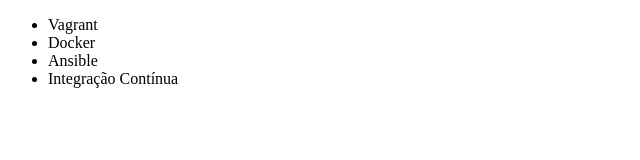
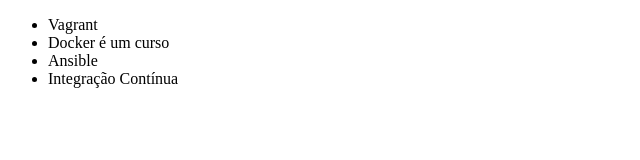
Before and after one commit to Sillascs/Aula-Git-Alura, a plain HTML site: page index.html in a window 1280 px wide. Shown: the full height of the page, 0-640 px from the left. Drawn offline with Linux system fonts and the light colour scheme.

Commit message:
adicionando é um curso em docker

```diff
--- a/index.html
+++ b/index.html
@@ -7,7 +7,7 @@
 <body>
     <ul>
         <li>Vagrant</li>
-        <li>Docker</li>
+        <li>Docker é um curso</li>
         <li>Ansible</li>
         <li>Integração Contínua</li>
     </ul>
```
